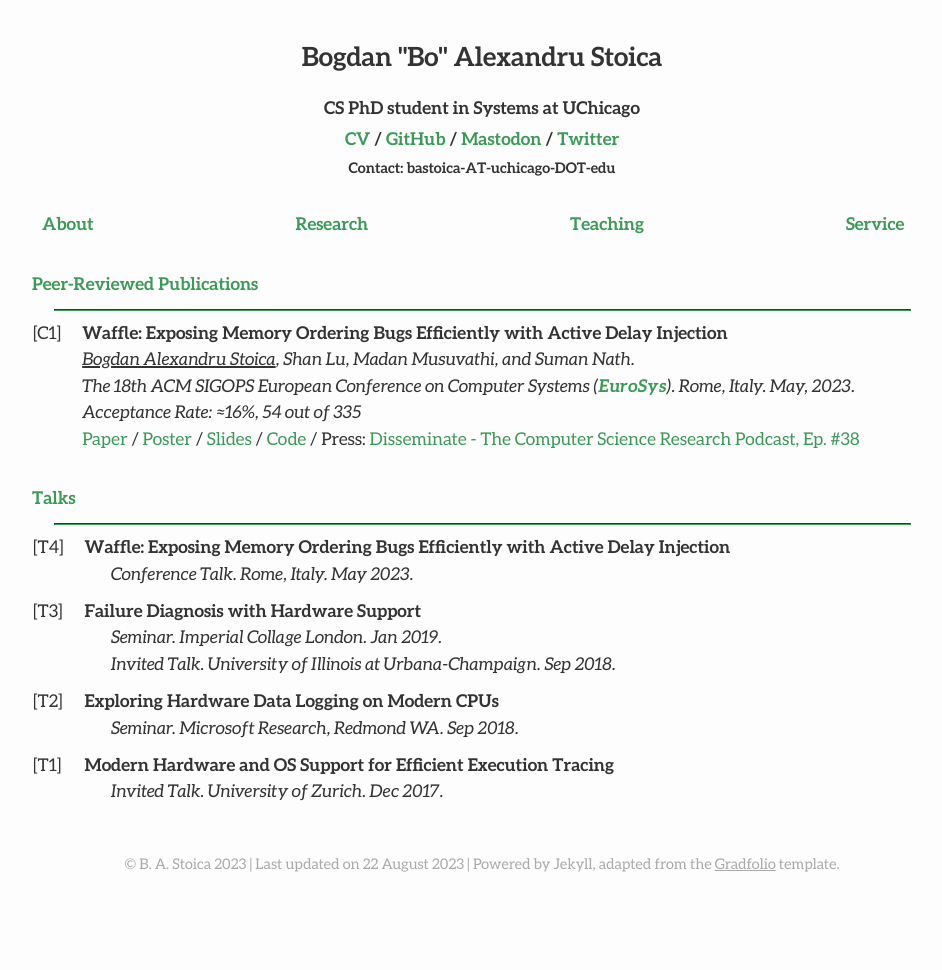
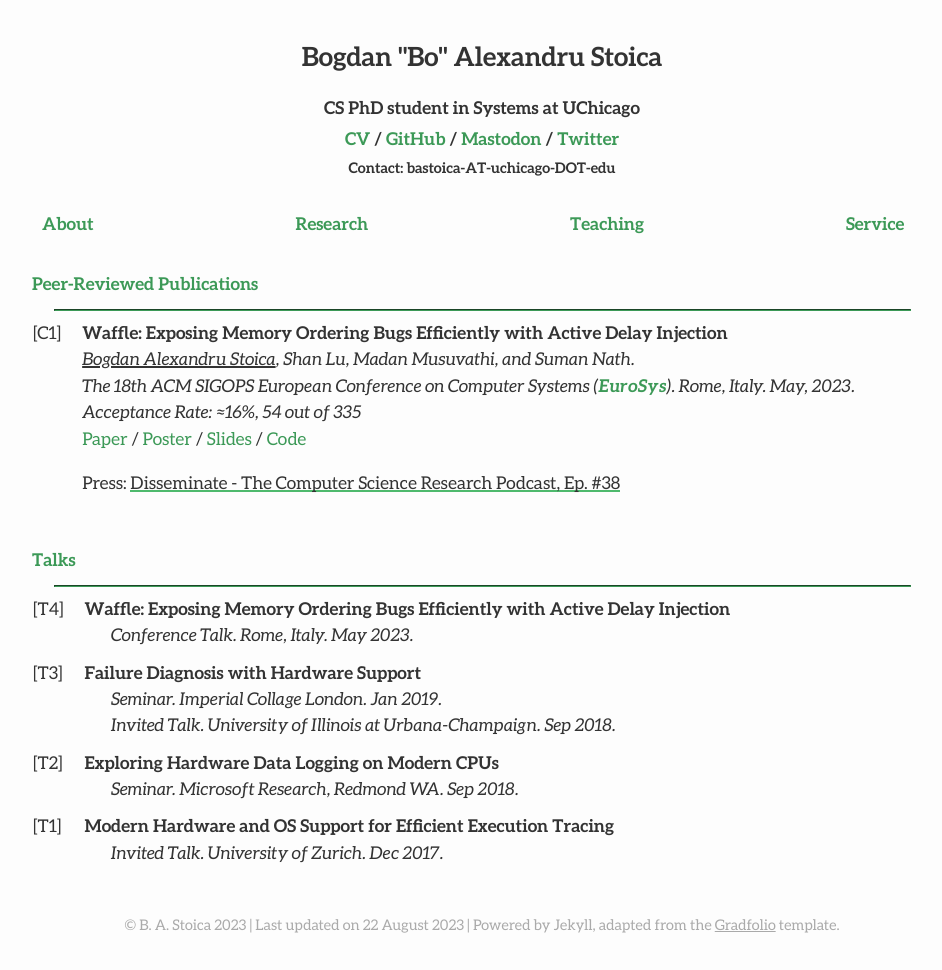
Before and after one commit to bastoica/bastoica.github.io, a Jekyll site: the page built from research.md, in a window 1280 px wide. Shown: the whole page, without its empty margins (158-1100 px from the left). Built offline with Jekyll 4.4.1, drawn with Linux system fonts in a browser that asks for light colours; nearby versions of some CDN libraries.

Commit message:
Fixed page format

```diff
--- a/research.md
+++ b/research.md
@@ -16,7 +16,8 @@
 	  <b>Waffle: Exposing Memory Ordering Bugs Efficiently with Active Delay Injection</b><br>
 	  <i><u style="text-decoration-thickness: 2px;">Bogdan Alexandru Stoica</u>, Shan Lu, Madan Musuvathi, and Suman Nath.</i><br>
 	  <i>The 18th ACM SIGOPS European Conference on Computer Systems (<a class="useful-links" href="https://2023.eurosys.org/" target="_blank"><b>EuroSys</b></a>). Rome, Italy. May, 2023. Acceptance Rate: ≈16%, 54 out of 335</i><br>
-	  <a class="useful-links" href="/files/papers/2023_eurosys_waffle.pdf" target="_blank">Paper</a> / <a class="useful-links" href="/files/posters/2023_eurosys_poster.pdf" target="_blank">Poster</a> / <a class="useful-links" href="/files/slides/2023_eurosys_slides.ppsx" target="_blank">Slides</a> / <a class="useful-links" href="https://github.com/bastoica/waffle" target="_blank">Code</a> / Press: <a class="useful-links" href="https://disseminatepodcast.podcastpage.io/episode/bogdan-stoica-waffle-exposing-memory-ordering-bugs-efficiently-with-active-delay-injection-38" target="_blank">Disseminate - The Computer Science Research Podcast, Ep. #38</a>
+	  <a class="useful-links" href="/files/papers/2023_eurosys_waffle.pdf" target="_blank">Paper</a> / <a class="useful-links" href="/files/posters/2023_eurosys_poster.pdf" target="_blank">Poster</a> / <a class="useful-links" href="/files/slides/2023_eurosys_slides.ppsx" target="_blank">Slides</a> / <a class="useful-links" href="https://github.com/bastoica/waffle" target="_blank">Code</a>
+	    <p> Press: <a class="useful-links" href="https://disseminatepodcast.podcastpage.io/episode/bogdan-stoica-waffle-exposing-memory-ordering-bugs-efficiently-with-active-delay-injection-38" target="_blank">Disseminate - The Computer Science Research Podcast, Ep. #38</a> </p>
 	</td>
   </tr>
 </table>
```
